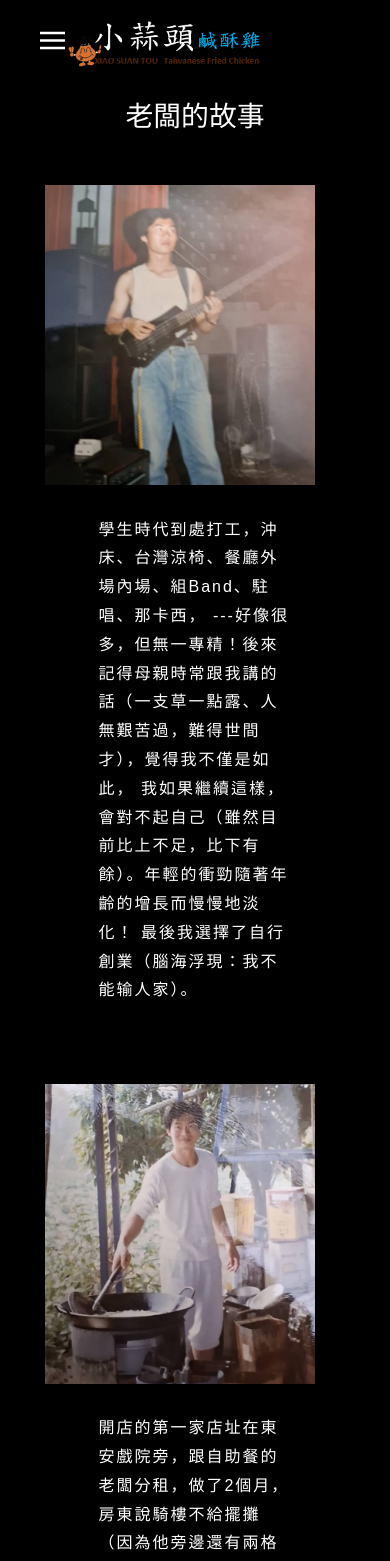
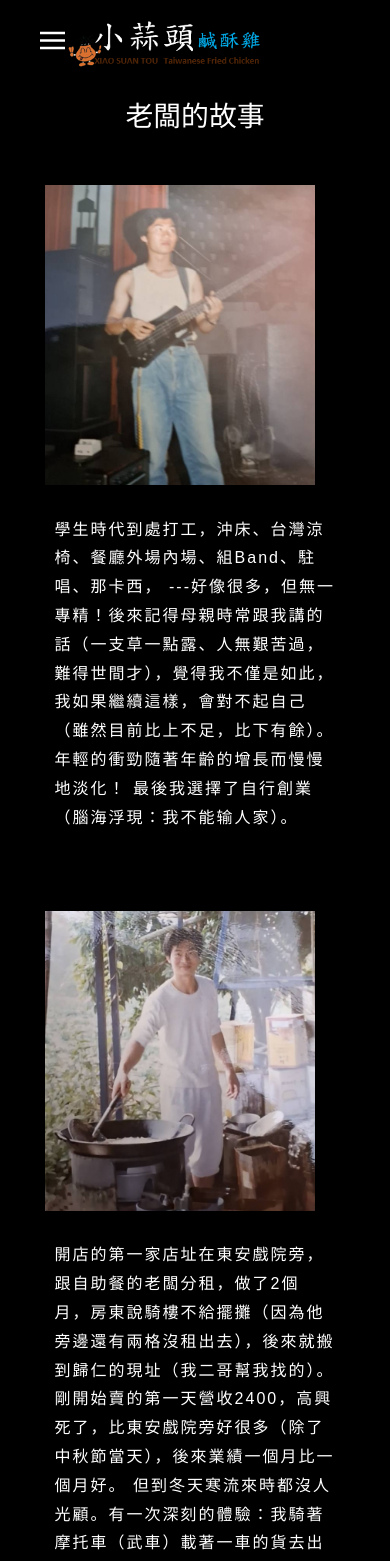
Before and after one commit to ab23544074/XIAO-SUAN-TOU, a Vue app: page /about in a window 390 px wide. Shown: the top 1561 px of the page. Built offline with nearby package versions, Linux system fonts and the light colour scheme; no server answers; a web font is replaced by a local one.

Commit message:
20240829-2

```diff
--- a/src/assets/css/about.scss
+++ b/src/assets/css/about.scss
@@ -74,9 +74,16 @@
             padding: 3% 5%;
             .about_description {
 
-
+                width: 90%;
                 font-size: 1rem;
                 letter-spacing: 2px;
+            }
+
+
+            .about_1{
+
+                max-width: 90%;
+
             }
         }
 
```
